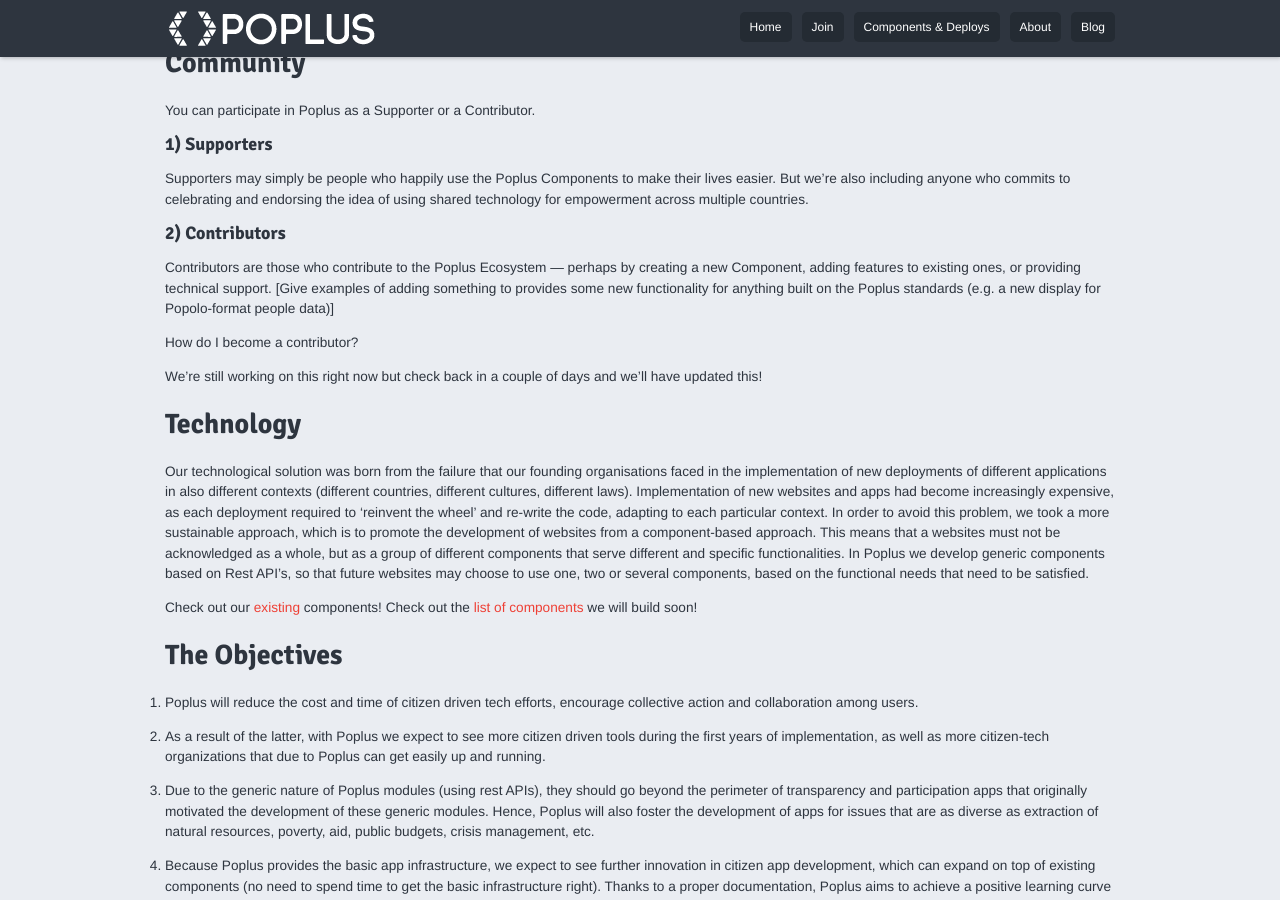
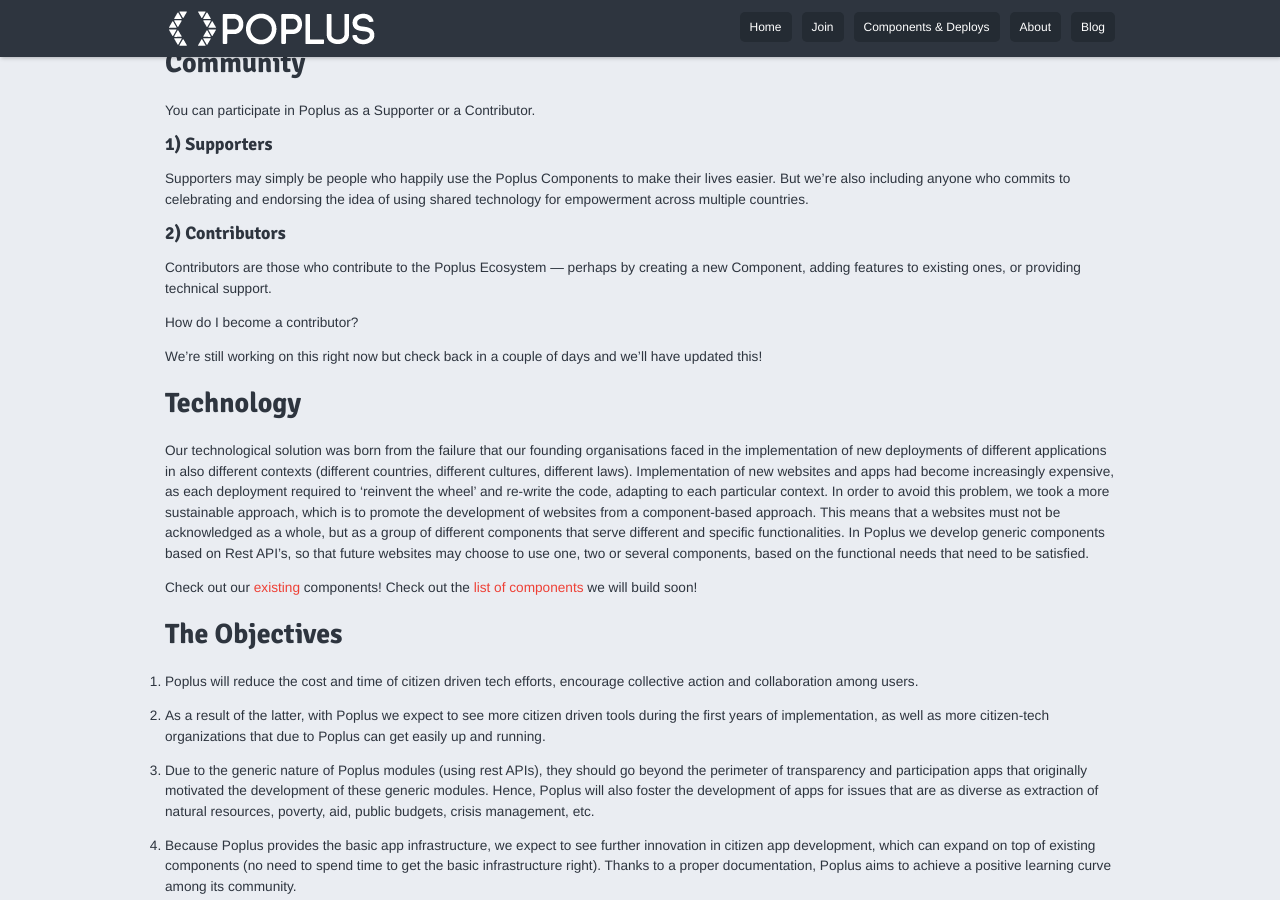
Before and after one commit to poplus/home-poplus, a Jekyll site: the page built from about.md, in a window 1280 px wide and 900 px high, scrolled down 1002 px. Built offline with Jekyll 4.4.1, drawn with Linux system fonts in a browser that asks for light colours; nearby versions of some CDN libraries; Markdown is read by kramdown in place of the engine named in the settings.

Commit message:
Removed non copy copy

```diff
--- a/about.md
+++ b/about.md
@@ -58,7 +58,7 @@
 
 
 #### 2) Contributors
-Contributors are those who contribute to the Poplus Ecosystem — perhaps by creating a new Component, adding features to existing ones, or providing technical support. [Give examples of adding something to provides some new functionality for anything built on the Poplus standards (e.g. a new display for Popolo-format people data)]
+Contributors are those who contribute to the Poplus Ecosystem — perhaps by creating a new Component, adding features to existing ones, or providing technical support.
 
 How do I become a contributor?
 
```
